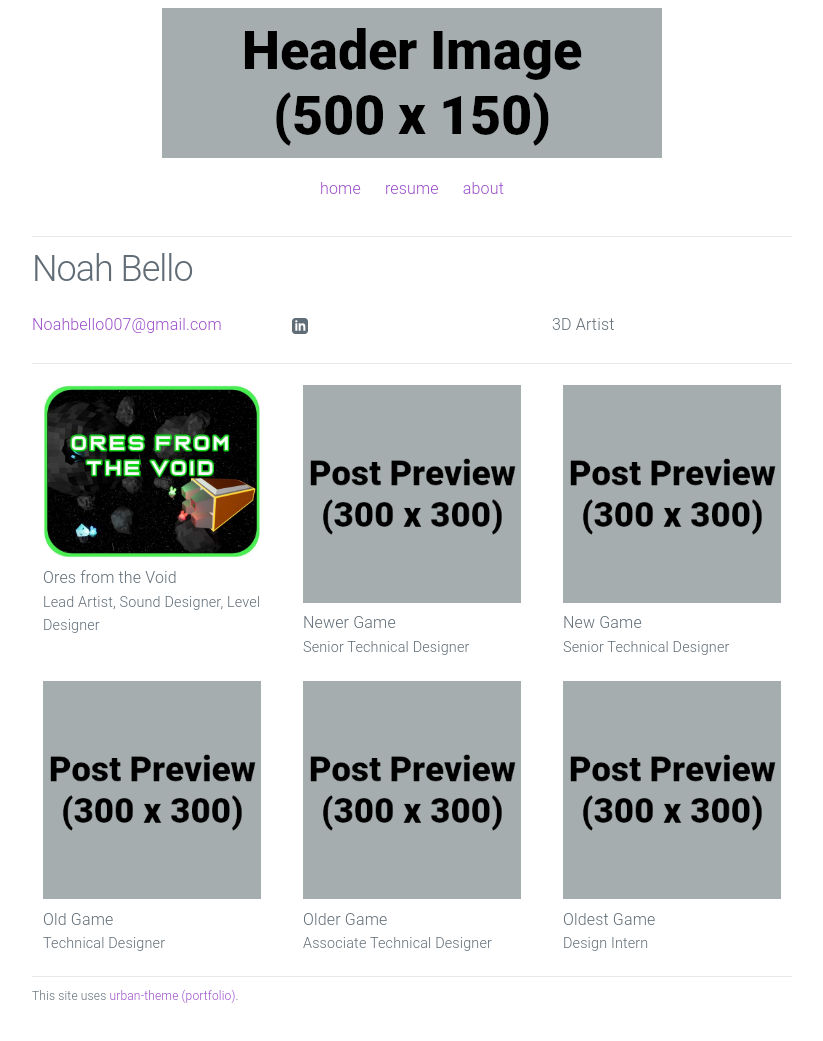
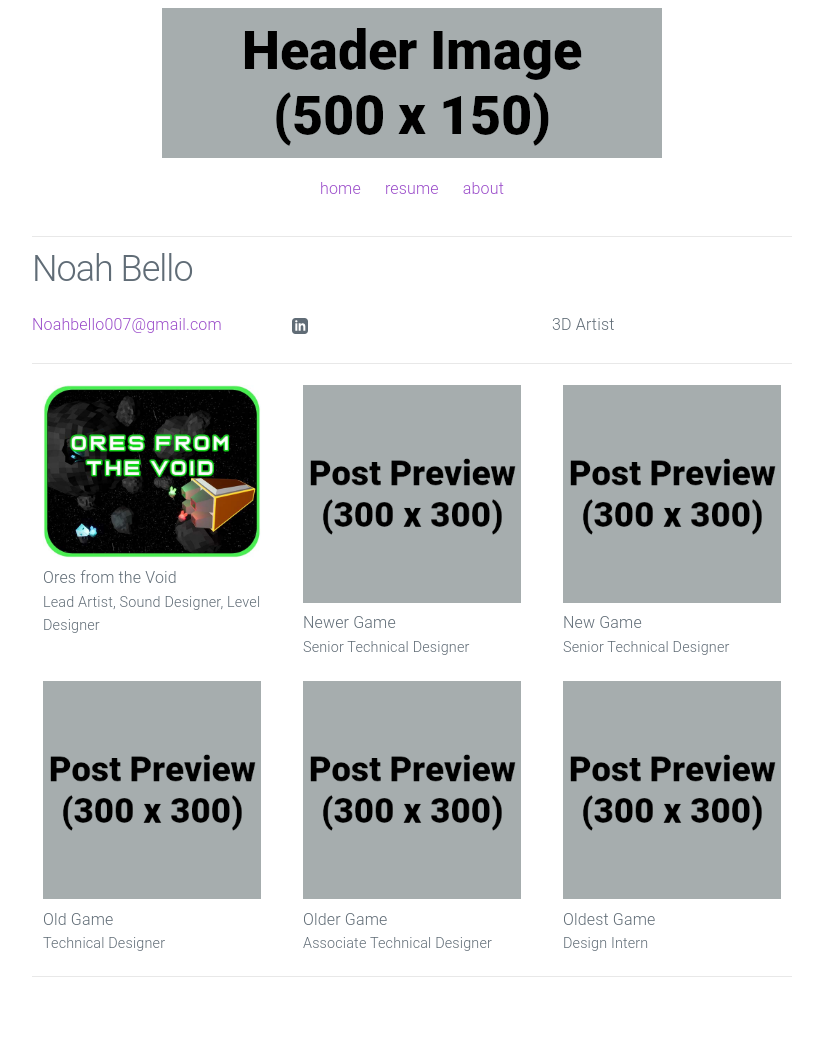
Before and after one commit to MellowBacon/NoahBelloPortfolio, a Jekyll site: the page built from index.html, in a window 1280 px wide. Shown: the whole page, without its empty margins (228-1051 px from the left). Built offline with Jekyll 4.4.1, drawn with Linux system fonts in a browser that asks for light colours.

Commit message:
Update _config.yml

```diff
--- a/_config.yml
+++ b/_config.yml
@@ -5,7 +5,7 @@ description: > # keep this and put description below
   3D Artist
 url: https://MellowBacon.github.io
 linkedin_url: https://www.linkedin.com/in/noah-bello-572a51212/
-footer_text: "This site uses <a href='https://github.com/gamingportfolio/urban-theme-portfolio'>urban-theme (portfolio)</a>."
+footer_text:
 
 # Build settings
 markdown: kramdown
```
